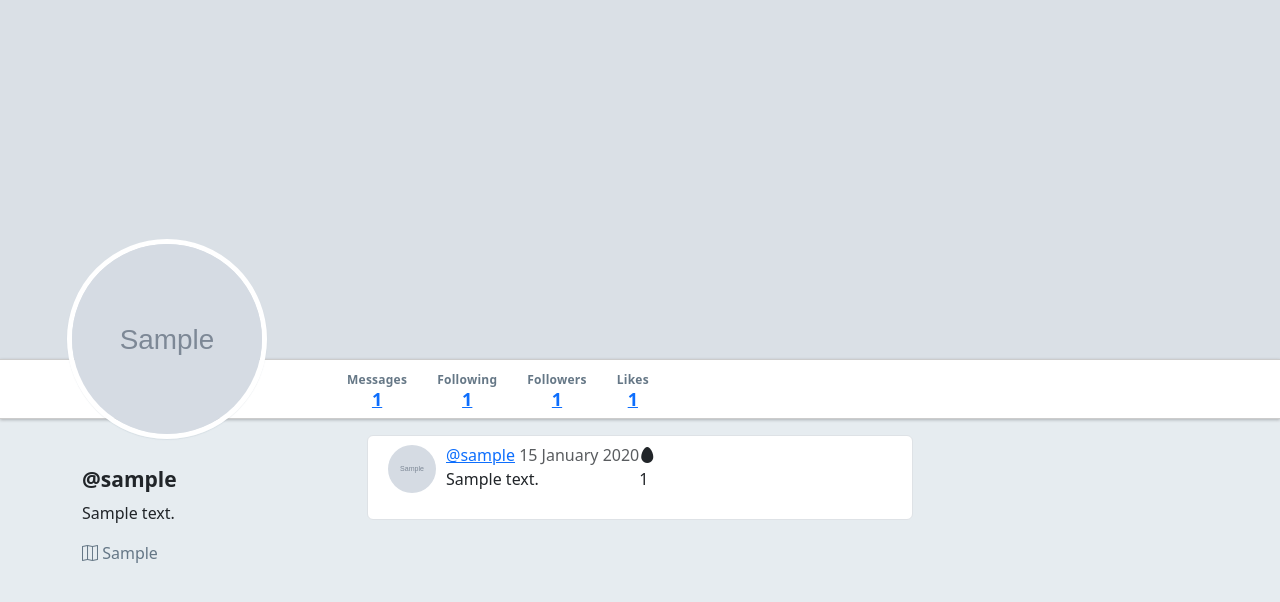
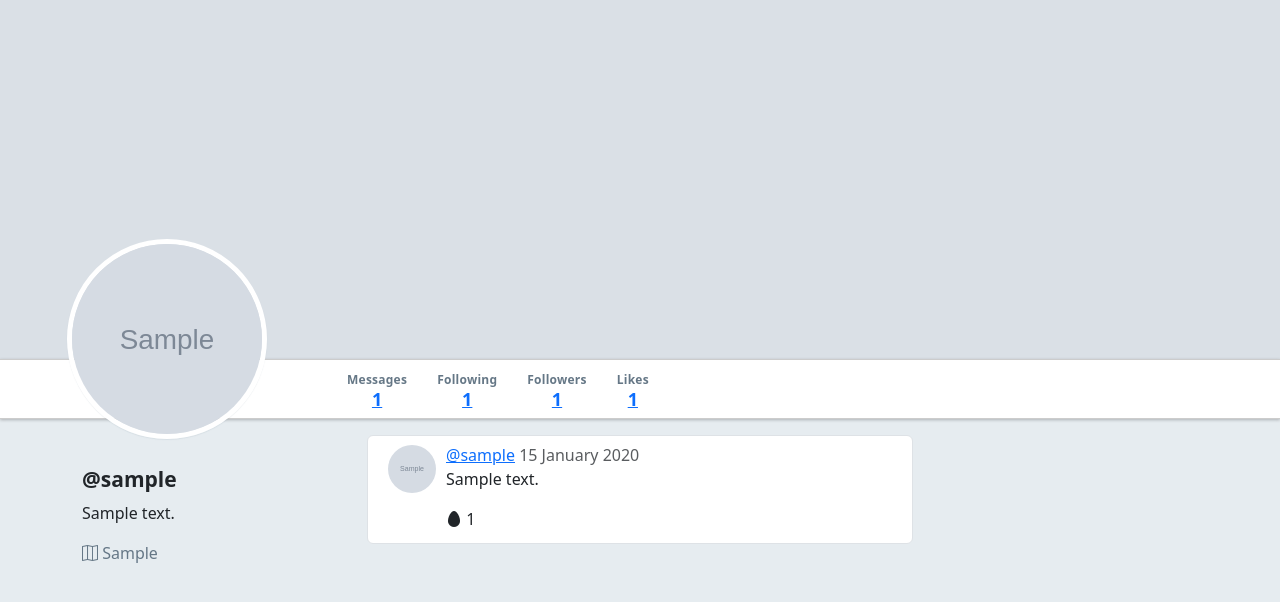
Before and after one commit to evanhesketh/flask-warbler, a Flask app: template templates/users/liked_messages.html in a window 1280 px wide. Shown: the part 47-649 px from the top of the page. Run offline with Flask 2, Linux system fonts and the light colour scheme; the template is opened without the code that fills it: values that come from a table or form of the project are taken from there, others are empty; tables that the repository leaves empty hold one stand-in row (values such as "Sample post"); grey boxes marked "Sample" are stand-in pictures.

Commit message:
fix the egg positioning

```diff
--- a/static/stylesheets/style.css
+++ b/static/stylesheets/style.css
@@ -567,12 +567,12 @@ a .message-link {
 .like-btn {
   all: unset;
   display: inline;
+  position: relative;
   z-index: 9999;
 }
 
 .like-btn-form {
   display: inline;
-  z-index: 9999;
 }
 
 .egg-icon {
--- a/templates/home.html
+++ b/templates/home.html
@@ -62,8 +62,6 @@
           <a href="/users/{{ msg.user.id }}">@{{ msg.user.username }}</a>
           <span class="text-muted">{{ msg.timestamp.strftime('%d %B %Y') }}</span>
           <p>{{ msg.text }}</p>
-        </div>
-        <div class="like-btn-form">
           {% if msg.user_id != g.user.id %}
             {% if g.user.has_liked(msg) %}
             <form action="/messages/{{ msg.id }}/unlike" method="POST" class="like-btn-form">
--- a/templates/users/liked_messages.html
+++ b/templates/users/liked_messages.html
@@ -21,15 +21,15 @@
               {{ message.timestamp.strftime('%d %B %Y') }}
             </span>
         <p>{{ message.text }}</p>
-      </div>
-      <div class="like-btn-form">
-        <form action="/messages/{{ message.id }}/unlike" method="POST">
+        <form action="/messages/{{ message.id }}/unlike" method="POST"
+        class="like-btn-form">
           <input type="hidden" name="url" value="/users/{{ user.id }}/likes">
           {{ form.hidden_tag() }}
           <button class="like-btn"><i class="bi bi-egg-fill"></i></button>
         </form>
         <span>{{message.likes | length}}</span>
       </div>
+
     </li>
 
     {% endfor %}
--- a/templates/users/show.html
+++ b/templates/users/show.html
@@ -20,8 +20,6 @@
               {{ message.timestamp.strftime('%d %B %Y') }}
             </span>
         <p>{{ message.text }}</p>
-      </div>
-      <div class="like-btn-form">
         {% if message.user_id != g.user.id %}
           {% if g.user.has_liked(message) %}
           <form action="/messages/{{ message.id }}/unlike" method="POST" class="like-btn-form">
```
